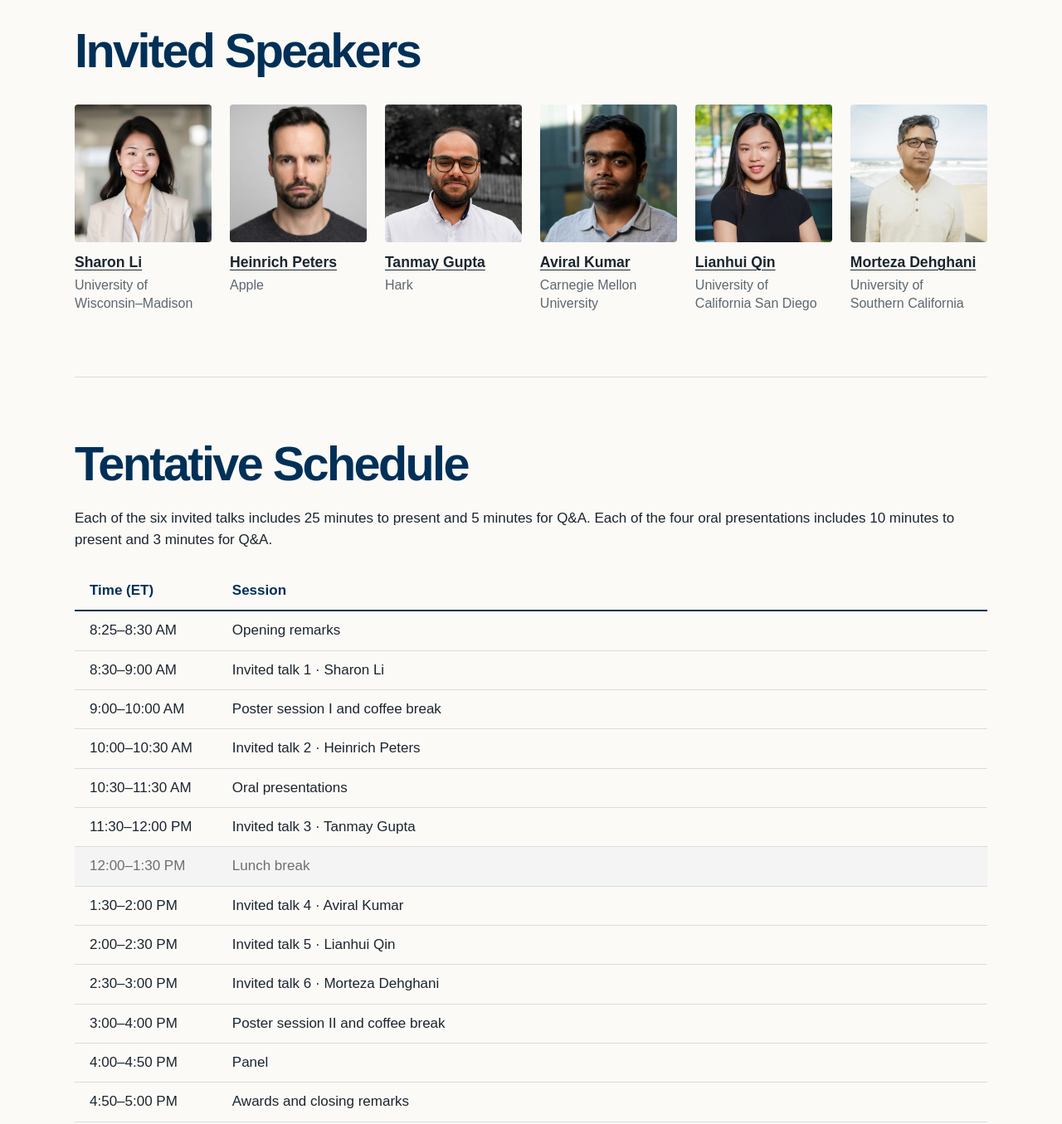
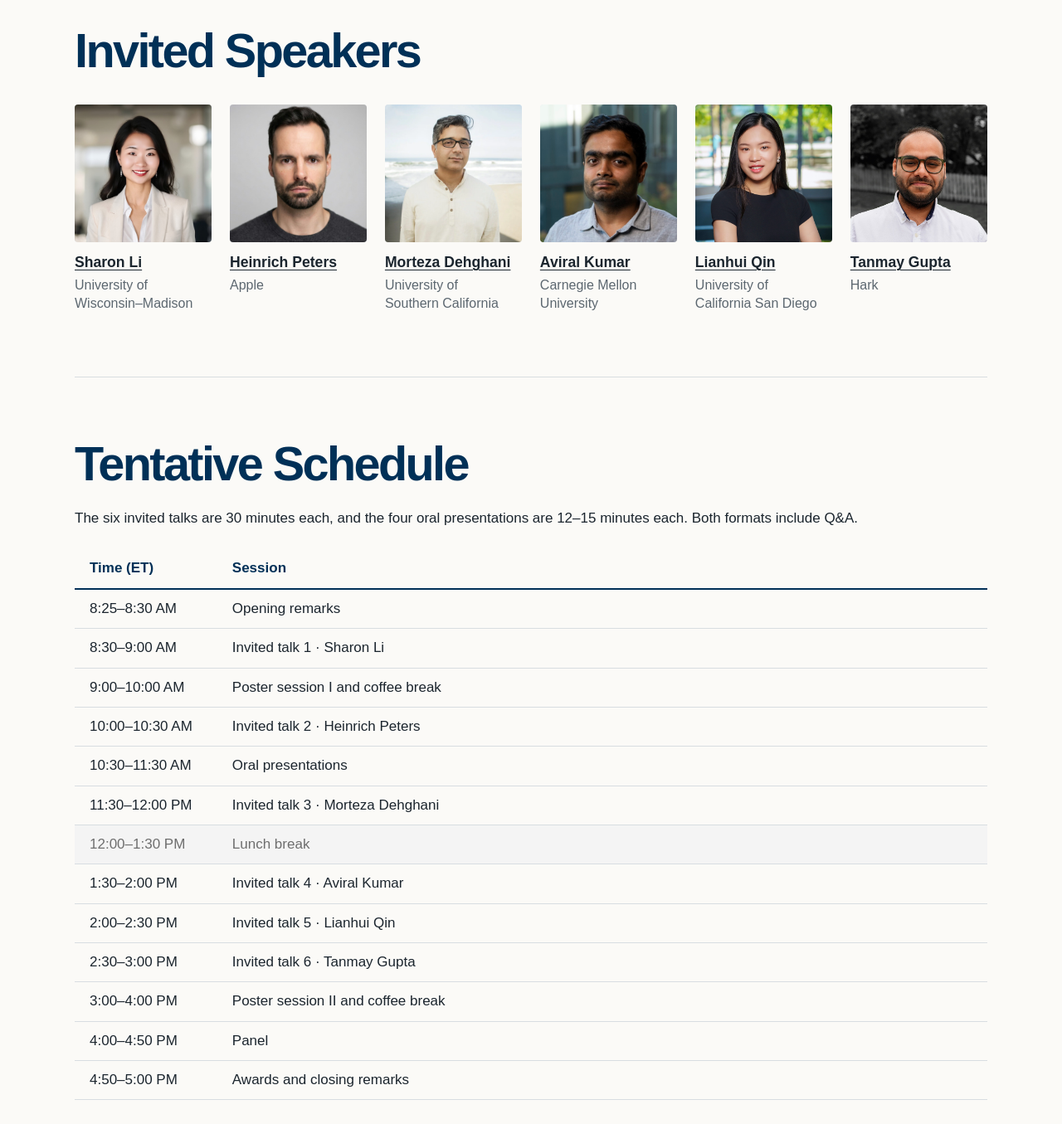
Before and after one commit to eval-interactive-agents-workshop/eval-interactive-agents-workshop.github.io, a plain HTML site: page index.html in a window 1280 px wide. Shown: the part 1700-3055 px from the top of the page at 83% size. Drawn offline with Linux system fonts and the light colour scheme.

Commit message:
Clarify talk durations and swap Morteza and Tanmay in program order

```diff
--- a/index.html
+++ b/index.html
@@ -79,9 +79,9 @@
             <p>Apple</p>
           </article>
           <article>
-            <img src="assets/speakers/tanmay-gupta.jpg" alt="Tanmay Gupta" width="2533" height="3433" loading="lazy" decoding="async">
-            <h3><a href="https://tanmaygupta.info/">Tanmay Gupta</a></h3>
-            <p>Hark</p>
+            <img src="assets/speakers/morteza-dehghani.png" alt="Morteza Dehghani" width="450" height="450" loading="lazy" decoding="async">
+            <h3><a href="https://dornsife.usc.edu/ccls/morteza-dehghani/">Morteza Dehghani</a></h3>
+            <p>University of Southern California</p>
           </article>
           <article>
             <img src="assets/speakers/aviral-kumar.jpg" alt="Aviral Kumar" width="514" height="720" loading="lazy" decoding="async">
@@ -94,16 +94,16 @@
             <p>University of California San Diego</p>
           </article>
           <article>
-            <img src="assets/speakers/morteza-dehghani.png" alt="Morteza Dehghani" width="450" height="450" loading="lazy" decoding="async">
-            <h3><a href="https://dornsife.usc.edu/ccls/morteza-dehghani/">Morteza Dehghani</a></h3>
-            <p>University of Southern California</p>
+            <img src="assets/speakers/tanmay-gupta.jpg" alt="Tanmay Gupta" width="2533" height="3433" loading="lazy" decoding="async">
+            <h3><a href="https://tanmaygupta.info/">Tanmay Gupta</a></h3>
+            <p>Hark</p>
           </article>
         </div>
       </section>
 
       <section class="section" id="schedule">
         <h2 id="schedule-title">Tentative Schedule</h2>
-        <p class="schedule-formats" id="schedule-formats">Each of the six invited talks includes 25 minutes to present and 5 minutes for Q&amp;A. Each of the four oral presentations includes 10 minutes to present and 3 minutes for Q&amp;A.</p>
+        <p class="schedule-formats" id="schedule-formats">The six invited talks are 30 minutes each, and the four oral presentations are 12–15 minutes each. Both formats include Q&amp;A.</p>
         <table class="schedule-table" aria-labelledby="schedule-title" aria-describedby="schedule-formats">
           <thead>
             <tr>
@@ -134,7 +134,7 @@
             </tr>
             <tr>
               <td>11:30–12:00 PM</td>
-              <td>Invited talk 3 · Tanmay Gupta</td>
+              <td>Invited talk 3 · Morteza Dehghani</td>
             </tr>
             <tr class="lunch-break">
               <td>12:00–1:30 PM</td>
@@ -150,7 +150,7 @@
             </tr>
             <tr>
               <td>2:30–3:00 PM</td>
-              <td>Invited talk 6 · Morteza Dehghani</td>
+              <td>Invited talk 6 · Tanmay Gupta</td>
             </tr>
             <tr>
               <td>3:00–4:00 PM</td>
```
